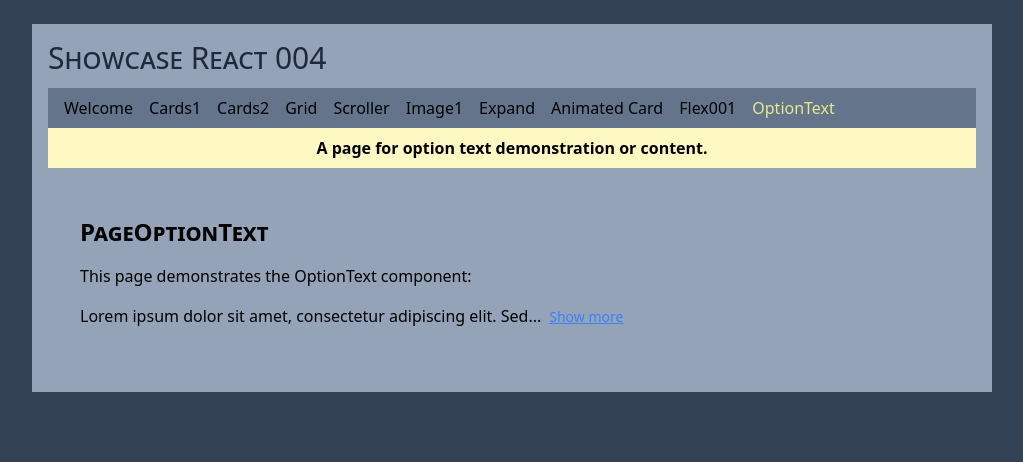
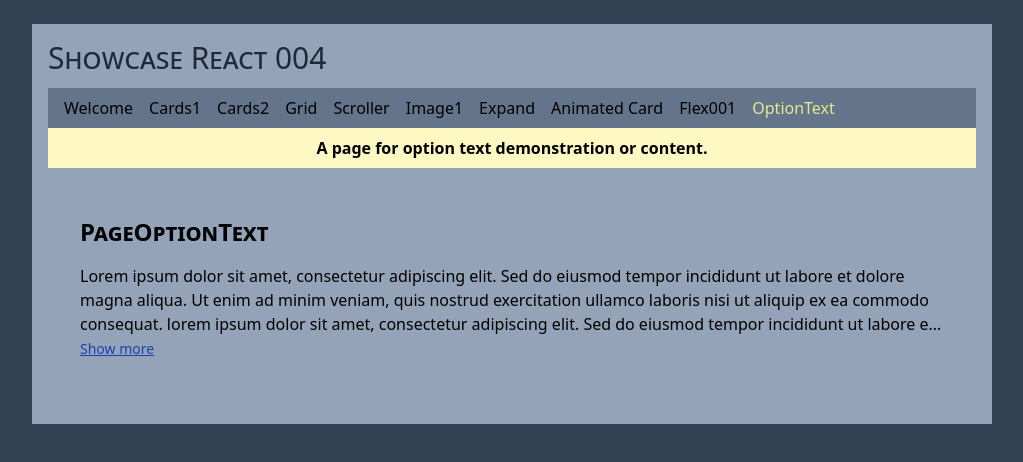
Before and after one commit to epx-edta/showcase-react-004, a React (Vite) app: page /option-text in a window 1280 px wide. Shown: the top 462 px of the page, without its empty margins (128-1151 px from the left). Built offline with nearby package versions, Linux system fonts and the light colour scheme.

Commit message:
now with CSS solution

```diff
--- a/src/components/OptionText.tsx
+++ b/src/components/OptionText.tsx
@@ -1,26 +1,45 @@
 import React, { useState } from "react";
+
 
 interface OptionTextProps {
   text: string;
-  limit: number;
 }
 
-const OptionText: React.FC<OptionTextProps> = ({ text, limit }) => {
+
+const OptionText: React.FC<OptionTextProps> = ({ text }) => {
   const [showMore, setShowMore] = useState(false);
-  const isTruncated = text.length > limit;
-  const displayText = showMore || !isTruncated ? text : text.slice(0, limit) + "...";
 
   return (
     <div>
-      <span>{displayText}</span>
-      {isTruncated && (
-        <button
-          className="ml-2 text-blue-500 underline cursor-pointer text-sm"
-          onClick={() => setShowMore((prev) => !prev)}
-        >
-          {showMore ? "Show less" : "Show more"}
-        </button>
-      )}
+      <span
+        className={
+          showMore
+            ? ''
+            : 'block overflow-hidden text-ellipsis' +
+              ' line-clamp-3' +
+              ' display-webkit-box'
+        }
+        style={
+          showMore
+            ? {}
+            : {
+                display: '-webkit-box',
+                WebkitLineClamp: 3,
+                WebkitBoxOrient: 'vertical',
+                overflow: 'hidden',
+                textOverflow: 'ellipsis',
+              }
+        }
+      >
+        {text}
+      </span>
+      {/* Show toggle only if text is longer than 3 lines (always show for demo) */}
+      <button
+        className="text-blue-800 underline cursor-pointer text-sm"
+        onClick={() => setShowMore((prev) => !prev)}
+      >
+        {showMore ? 'Show less' : 'Show more'}
+      </button>
     </div>
   );
 };
--- a/src/pages/PageOptionText.tsx
+++ b/src/pages/PageOptionText.tsx
@@ -5,10 +5,8 @@ const PageOptionText: React.FC = () => {
   return (
     <div className="p-8">
       <h1 className="text-2xl font-bold mb-4">PageOptionText</h1>
-      <p className="mb-4">This page demonstrates the OptionText component:</p>
       <OptionText
-        text="Lorem ipsum dolor sit amet, consectetur adipiscing elit. Sed do eiusmod tempor incididunt ut labore et dolore magna aliqua. Ut enim ad minim veniam, quis nostrud exercitation ullamco laboris nisi ut aliquip ex ea commodo consequat."
-        limit={60}
+        text="Lorem ipsum dolor sit amet, consectetur adipiscing elit. Sed do eiusmod tempor incididunt ut labore et dolore magna aliqua. Ut enim ad minim veniam, quis nostrud exercitation ullamco laboris nisi ut aliquip ex ea commodo consequat. lorem ipsum dolor sit amet, consectetur adipiscing elit. Sed do eiusmod tempor incididunt ut labore et dolore magna aliqua. Ut enim ad minim veniam, quis nostrud exercitation ullamco laboris nisi ut aliquip ex ea commodo consequat. lorem ipsum dolor sit amet, consectetur adipiscing elit. Sed do eiusmod tempor incididunt ut labore et dolore magna aliqua. Ut enim ad minim veniam, quis nostrud exercitation ullamco laboris nisi ut aliquip ex ea commodo consequat."
       />
     </div>
   );
```
